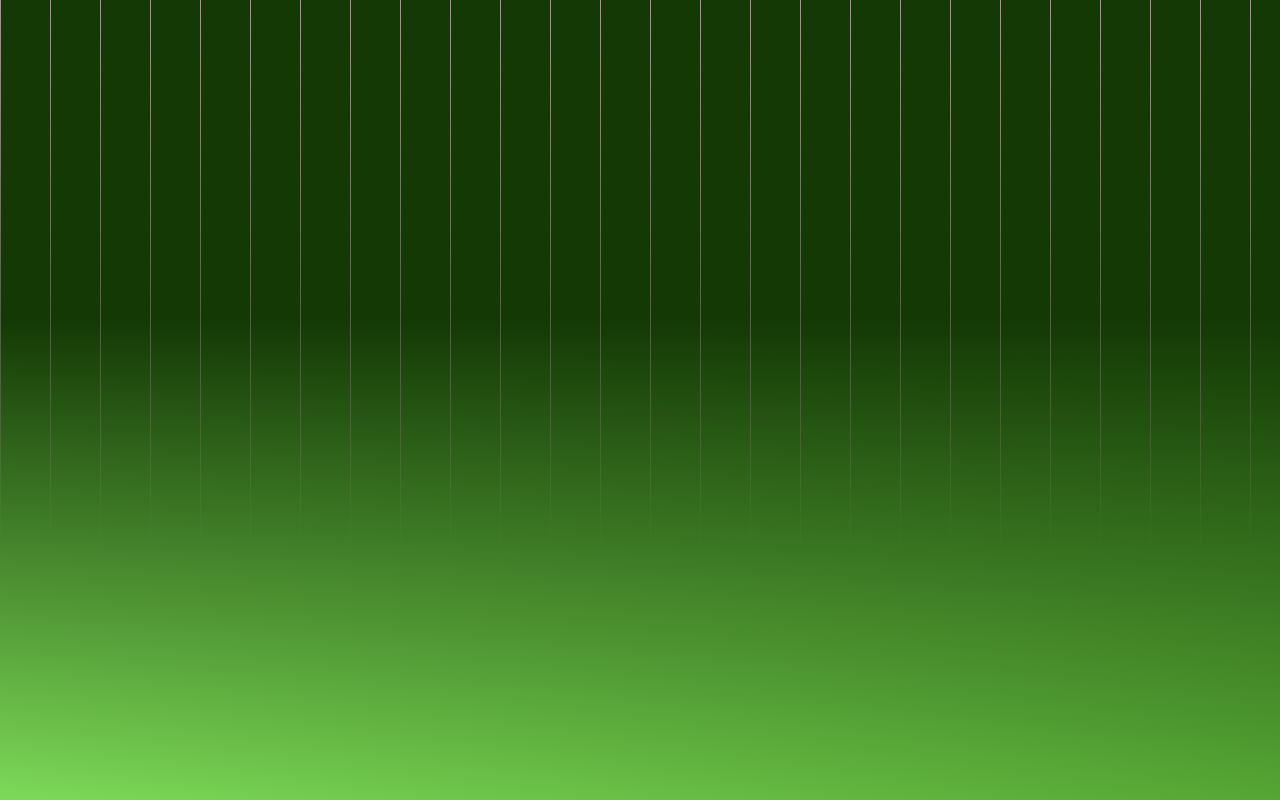
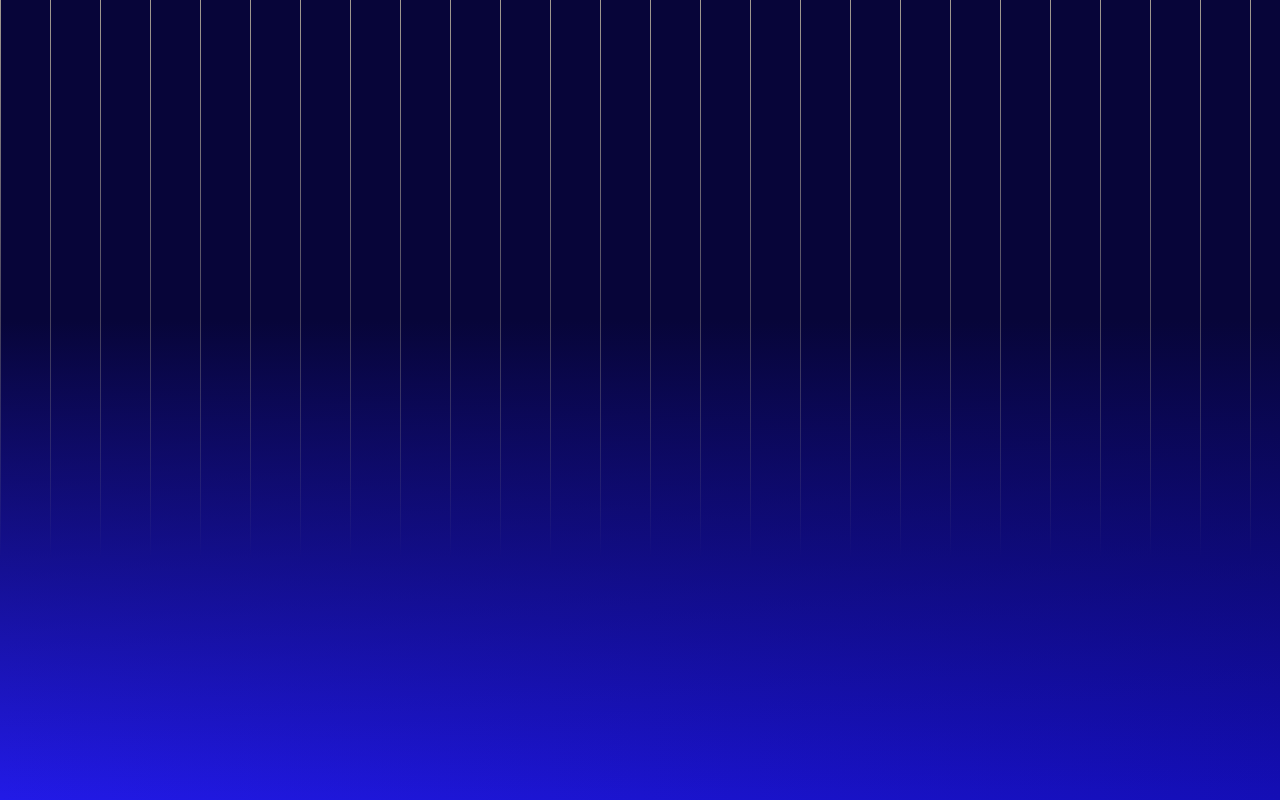
Before and after one commit to Orangeify/backround, a plain HTML site: page index.html in a window 1280 px wide. Drawn offline with Linux system fonts and the light colour scheme.

Commit message:
Update index.html

```diff
--- a/index.html
+++ b/index.html
@@ -12,11 +12,11 @@
       height: 100vh;
       background: linear-gradient(
           to bottom,
-          #143905 0%,
-          #143905 40%,
+          #070539 0%,
+          #070539 40%,
           rgba(255, 255, 255, 0) 100%
         ),
-        linear-gradient(to right, #7DDA58, #55A634);
+        linear-gradient(to right, #221AE7, #140EB6);
       position: relative;
       overflow: hidden;
     }
```
